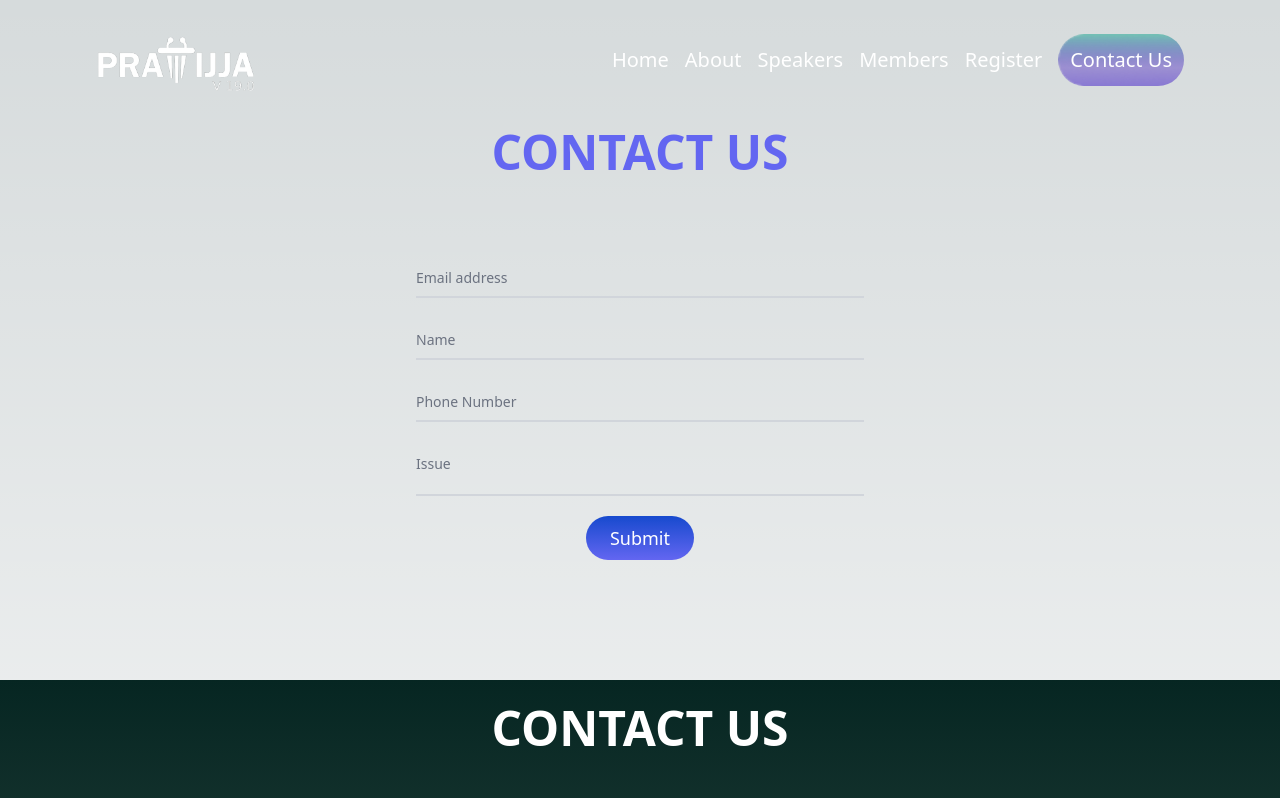
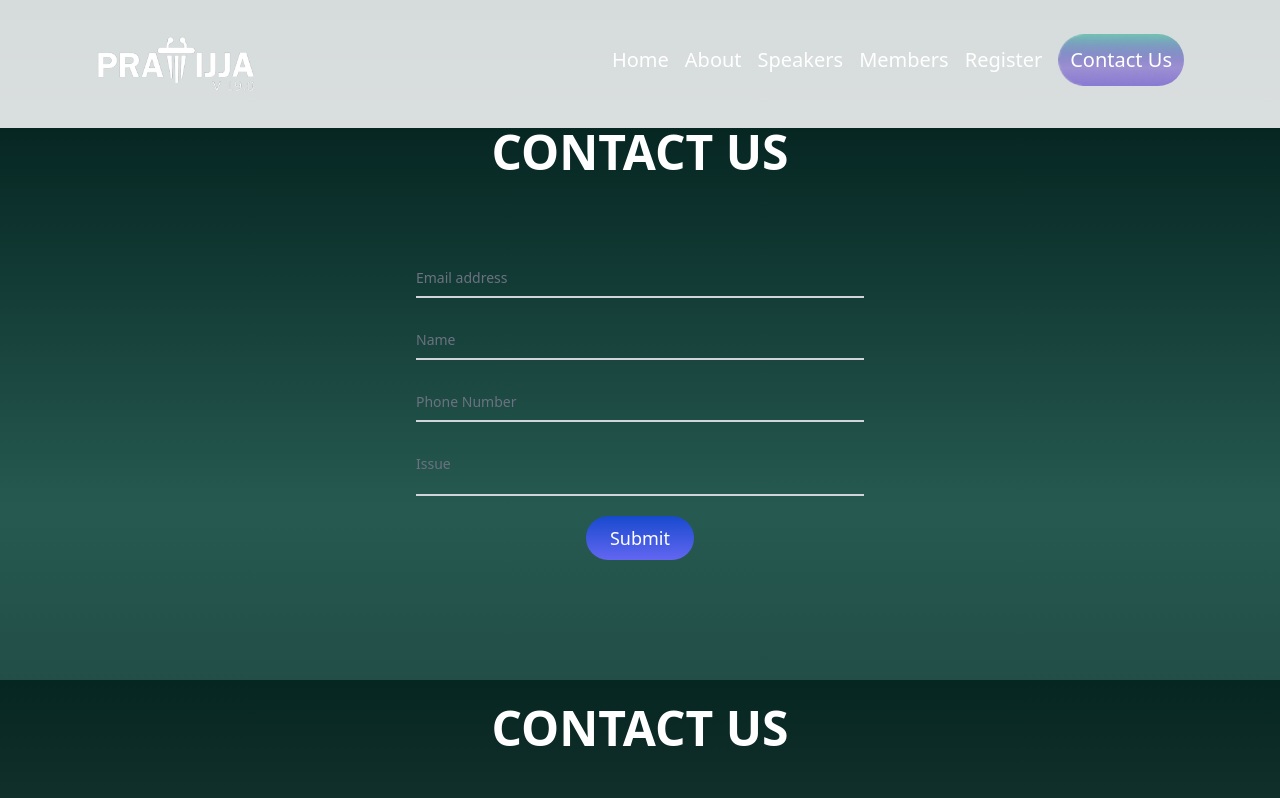
Before and after one commit to SohinijRover/Pratijja24, a Next.js app: page /contact in a window 1280 px wide. Shown: the top 798 px of the page. Built offline with nearby package versions, Linux system fonts and the light colour scheme.

Commit message:
Contact us colour changed

```diff
--- a/src/app/contact/page.tsx
+++ b/src/app/contact/page.tsx
@@ -5,9 +5,11 @@ import SignupForm from "./contactus";
 const Contact: React.FC = () => {
   return (
     <div
-    className="min-h-100 w-full mt-32" >
+    className="min-h-100 w-full mt-32" style={{
+      background: 'linear-gradient(to bottom, #062622 0%, #265A51 30%, #1A3732 70%, #062622 100%)',
+    }}>
       <Navbar />
-      <div className="text-indigo-500 text-5xl font-semibold text-center uppercase ">
+      <div className="text-white text-5xl font-semibold text-center uppercase ">
             Contact Us
           </div>
       <div className="h-100 p-20">
```
